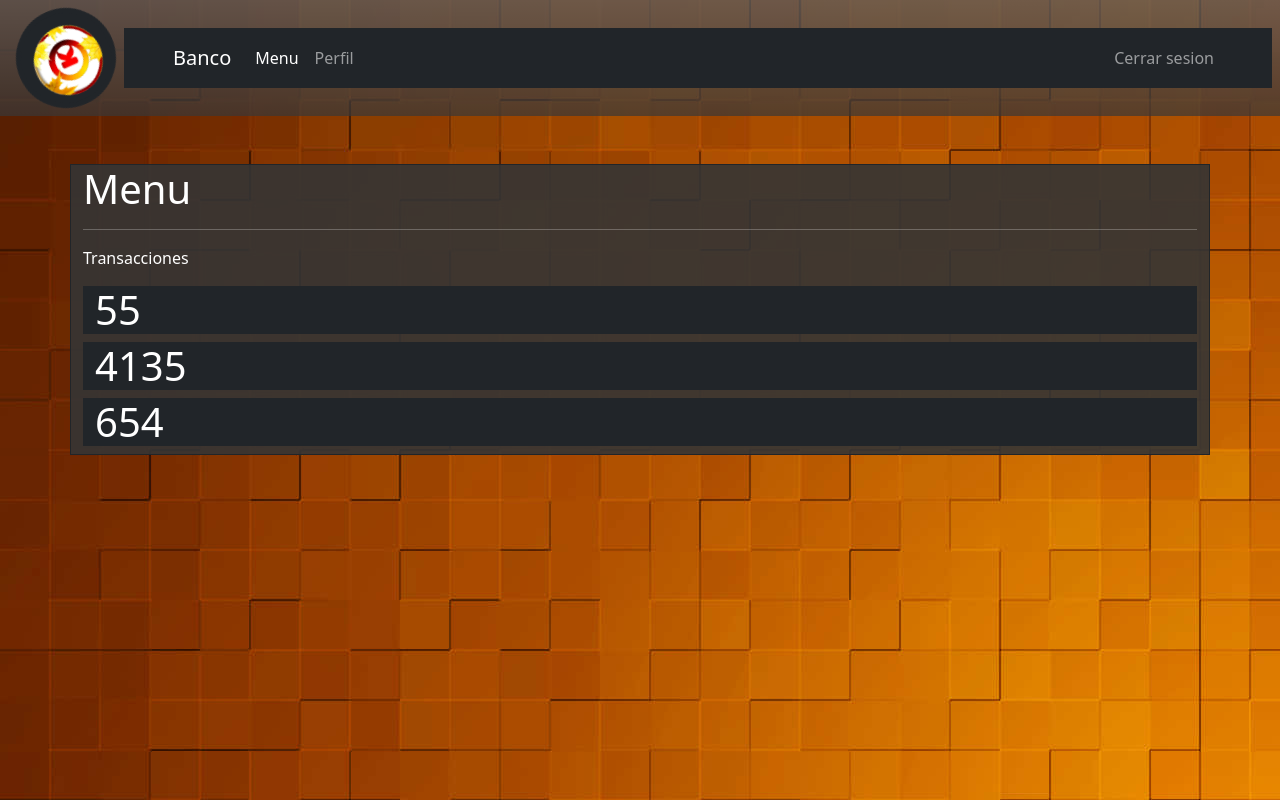
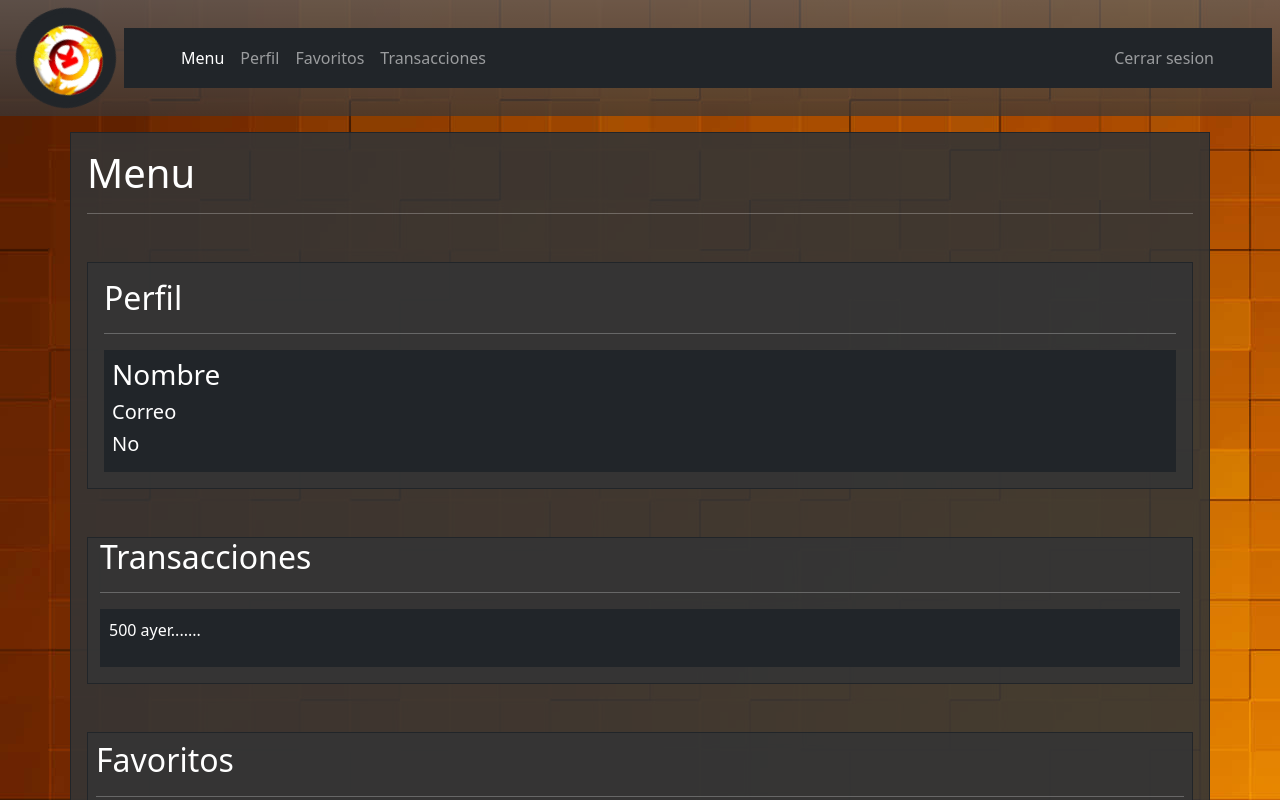
Before and after one commit to Jflores-2019424/BancoK, a React (Vite) app in the folder Banco/BancoReact/: page /banco in a window 1280 px wide. Shown: the top 800 px of the page. Built offline with nearby package versions, Linux system fonts and the light colour scheme.

Commit message:
Add files via upload

```diff
--- a/Banco/BancoReact/src/bancos/pages/BancoMenu.jsx
+++ b/Banco/BancoReact/src/bancos/pages/BancoMenu.jsx
@@ -1,20 +1,16 @@
 import React from 'react'
+import { BancoProfile } from './BancoProfile'
+import { Favoritos } from './Favoritos'
+import { Transacciones } from './Transacciones'
 
 export const BancoMenu = () => {
   return (
-    <div className='container border border-dark mt-5 divi '>
+    <div className='container border border-dark mt-3 mb-5 divi p-3'>
       <h1>Menu</h1>
       <hr />
-      <p>Transacciones</p>
-      <div className="container bg-dark translate">
-        <h1>55</h1>
-      </div>
-      <div className="container bg-dark translate">
-        <h1>4135</h1>
-      </div>
-      <div className="container bg-dark translate">
-      <h1>654</h1>
-      </div>
+      <BancoProfile/>
+      <Transacciones/>
+      <Favoritos/>
     </div>
   )
 }
--- a/Banco/BancoReact/src/bancos/pages/BancoProfile.jsx
+++ b/Banco/BancoReact/src/bancos/pages/BancoProfile.jsx
@@ -2,10 +2,14 @@ import React from 'react'
 
 export const BancoProfile = () => {
   return (
-    <div className='container border border-dark mt-5 divi'>
-        <h1 className=''>Perfil</h1>
+    <div className='container border border-dark mt-5 divi p-3'>
+        <h2>Perfil</h2>
         <hr />
-        <p>Datos</p>
+        <div className='container bg-dark transalate p-2'>
+            <h3>Nombre</h3>
+            <h5>Correo</h5>
+            <h5>No</h5>
+        </div>
     </div>
   )
 }
--- /dev/null
+++ b/Banco/BancoReact/src/bancos/pages/Favoritos.jsx
@@ -0,0 +1,20 @@
+import React from 'react'
+
+export const Favoritos = () => {
+  return (
+    <div className='container border border-dark mt-5 divi p-2'>
+        <h2 className=''>Favoritos</h2>
+        <hr />
+        <div className='container bg-dark p-1'>
+            <ul>
+                <li>
+                    Juan
+                </li>
+                <li>
+                    Carla
+                </li>
+            </ul>
+        </div>
+    </div>
+  )
+}
--- /dev/null
+++ b/Banco/BancoReact/src/bancos/pages/Transacciones.jsx
@@ -0,0 +1,13 @@
+import React from 'react'
+
+export const Transacciones = () => {
+  return (
+    <div className='container border border-dark mt-5 divi'>
+        <h2 className=''>Transacciones</h2>
+        <hr />
+        <div className='container border border-dark bg-dark p-2 mb-3'>
+            <p>500 ayer.......</p>
+        </div>
+    </div>
+  )
+}
--- a/Banco/BancoReact/src/bancos/routes/BancosRoutes.jsx
+++ b/Banco/BancoReact/src/bancos/routes/BancosRoutes.jsx
@@ -3,6 +3,8 @@ import { Navigate, Route, Routes } from 'react-router-dom'
 import { BancoMenu } from '../pages/BancoMenu'
 import { NavBar } from '../../ui/pages/NavBar'
 import { BancoProfile } from '../pages/BancoProfile'
+import { Favoritos } from '../pages/Favoritos'
+import { Transacciones } from '../pages/Transacciones'
 
 export const BancosRoutes = () => {
   return (
@@ -15,6 +17,10 @@ export const BancosRoutes = () => {
 
               <Route path='bancoProfile' element={<BancoProfile/>}/>
 
+              <Route path='favoritos' element={<Favoritos/>}/>
+
+              <Route path='transacciones' element={<Transacciones/>}/>
+
               <Route path='/' element={<Navigate to="banco"/>}/>
           </Routes>
       </div>
--- a/Banco/BancoReact/src/ui/pages/NavBar.jsx
+++ b/Banco/BancoReact/src/ui/pages/NavBar.jsx
@@ -15,7 +15,6 @@ export const NavBar = () => {
 
     return (
         <nav className="navbar navbar-expand-sm navbar-dark nav bg-gradient p-2">
-
              <Link
                     to="/"
                 >
@@ -25,15 +24,7 @@ export const NavBar = () => {
                 className="border border-5 border-dark rounded-circle bg-dark mx-2 rotate"
                 />
             </Link>
-
         <div className='navbar container-fluid navbar-expand-sm bg-dark px-5 border border-dark text-center'>
-                <Link
-                    className="navbar-brand"
-                    to="/"
-                >
-                    Banco
-                </Link>
-
                 <div className="navbar-collapse">
                     <div className="navbar-nav">
                     <NavLink
@@ -48,6 +39,20 @@ export const NavBar = () => {
                         to="/bancoProfile"
                     >
                         Perfil
+                    </NavLink>
+
+                    <NavLink
+                        className={({isActive}) => `nav-item nav-link  ${ isActive ? 'active':''}`}
+                        to="/favoritos"
+                    >
+                        Favoritos
+                    </NavLink>
+
+                    <NavLink
+                        className={({isActive}) => `nav-item nav-link  ${ isActive ? 'active':''}`}
+                        to="/transacciones"
+                    >
+                        Transacciones
                     </NavLink>
                     </div>
                 </div>
```
Also changed, not shown: 1 other file (tests, documents, lock files or other folders).
